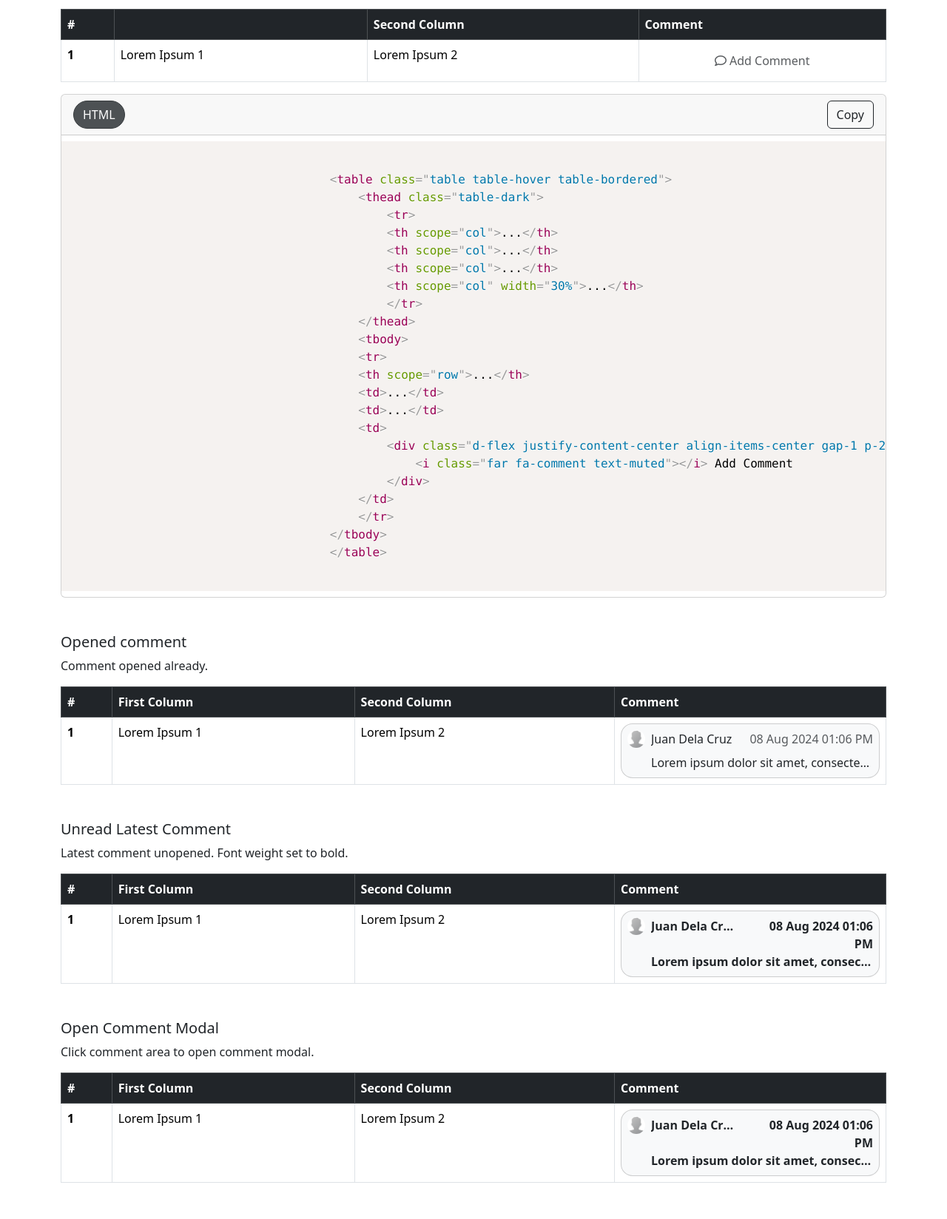
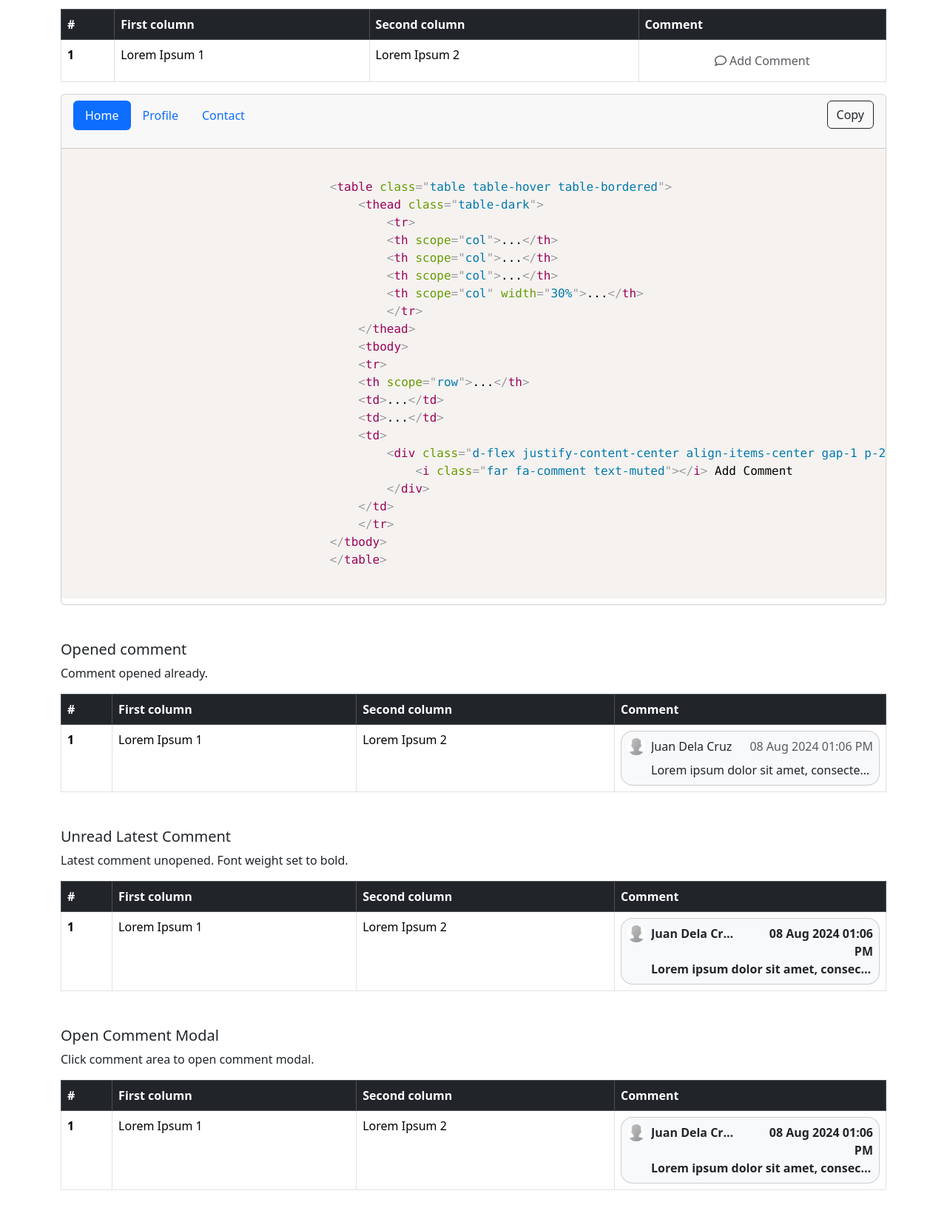
Before and after one commit to princegideon15/comment-thread-component, a website: page index.html in a window 1280 px wide. Shown: the part 180-1828 px from the top of the page at 74% size. Drawn offline with nearby package versions, Linux system fonts and the light colour scheme.

Commit message:
Updated no comment code preview

```diff
--- a/index.html
+++ b/index.html
@@ -21,8 +21,8 @@
             <thead class="table-dark">
                 <tr>
                 <th scope="col">#</th>
-                <th scope="col"></th>
-                <th scope="col">Second Column</th>
+                <th scope="col">First column</th>
+                <th scope="col">Second column</th>
                 <th scope="col" width="30%">Comment</th>
                 </tr>
             </thead>
@@ -42,29 +42,29 @@
 
 
 
-        <div class="tab-content" id="pills-tabContent">
-            <div class="tab-pane fade show active" id="a-html" role="tabpanel" aria-labelledby="a-html-tab">
         <div class="row">
             <div class="col">
                 <div class="card">
                     <div class="card-header">
-                                <ul class="nav nav-pills" id="pills-tab" role="tablist">
+                        <ul class="nav nav-pills mb-3" id="pills-tab" role="tablist">
                             <li class="nav-item" role="presentation">
-                                        <button class="btn btn-dark rounded-pill active" id="a-html-tab" data-bs-toggle="pill" data-bs-target="#a-html" type="button" role="tab" aria-controls="a-html" aria-selected="true">HTML</button>
-                                    </li>
-                                    <!-- <li class="nav-item" role="presentation">
-                                        <button class="nav-link" id="a-react-tab" data-bs-toggle="pill" data-bs-target="#a-react" type="button" role="tab" aria-controls="a-react" aria-selected="false">React.js</button>
+                                <button class="nav-link active" id="pills-a-html-tab" data-bs-toggle="pill" data-bs-target="#pills-a-html" type="button" role="tab" aria-controls="pills-a-html" aria-selected="true">Home</button>
                             </li>
                             <li class="nav-item" role="presentation">
-                                        <button class="nav-link" id="a-vue-tab" data-bs-toggle="pill" data-bs-target="#a-vue" type="button" role="tab" aria-controls="a-vue" aria-selected="false">Vue.js</button>
-                                    </li> -->
+                                <button class="nav-link" id="pills-a-react-tab" data-bs-toggle="pill" data-bs-target="#pills-a-react" type="button" role="tab" aria-controls="pills-a-react" aria-selected="false">Profile</button>
+                            </li>
+                            <li class="nav-item" role="presentation">
+                                <button class="nav-link" id="pills-a-vue-tab" data-bs-toggle="pill" data-bs-target="#pills-a-vue" type="button" role="tab" aria-controls="pills-a-vue" aria-selected="false">Contact</button>
+                            </li>
                             <li class="nav-item ms-auto">
-                                        <button class="btn btn-outline-dark" onclick="copyToClipboard('a-html-code', this)">Copy</button>
+                                <button class="btn btn-outline-dark" onclick="copyToClipboard(this)">Copy</button>
                             </li>
                             </ul>
                     </div>
-                            <div class="card-body p-0" id="a-html-code">
-                                <pre><code class="language-html">
+                    <div class="card-body p-0">
+                        <div class="tab-content" id="pills-tabContent">
+                            <div class="tab-pane fade active show" id="pills-a-html" role="tabpanel" aria-labelledby="pills-a-html-tab">
+                                <pre class="mt-0"><code class="language-html">
                                     &lt;table class="table table-hover table-bordered">
                                         &lt;thead class="table-dark">
                                             &lt;tr>
@@ -89,12 +89,8 @@
                                     &lt;/table>
                                 </code></pre>
                             </div>
-                        </div>
-                    </div>
-                </div>
-            </div>
-            <!-- <div class="tab-pane fade" id="a-react" role="tabpanel" aria-labelledby="a-react-tab">
-                <pre><code class="language-html">
+                            <div class="tab-pane fade" id="pills-a-react" role="tabpanel" aria-labelledby="pills-a-react-tab">
+                                <pre class="mt-0"><code class="language-html">
                                     import React from 'react';
                                     import './styles.css'; // Assuming you have a CSS file for styling
 
@@ -104,8 +100,8 @@
                                         &lt;thead>
                                             &lt;tr>
                                             &lt;th scope="col">#&lt;/th>
-                            &lt;th scope="col">First Column&lt;/th>
-                            &lt;th scope="col">Second Column&lt;/th>
+                                            &lt;th scope="col">First column&lt;/th>
+                                            &lt;th scope="col">Second column&lt;/th>
                                             &lt;th scope="col" width="30%">Comment&lt;/th>
                                             &lt;/tr>
                                         &lt;/thead>
@@ -128,15 +124,15 @@
                                     export default MyTable;
                                 </code></pre>
                             </div>
-            <div class="tab-pane fade" id="a-vue" role="tabpanel" aria-labelledby="a-vue-tab">
-                <code><pre class="language-html">
+                            <div class="tab-pane fade" id="pills-a-vue" role="tabpanel" aria-labelledby="pills-a-vue-tab">
+                                <pre class="mt-0"><code class="language-html">
                                     &lt;template>
                                         &lt;table class="table table-hover table-bordered">
                                         &lt;thead>
                                             &lt;tr>
                                             &lt;th scope="col">#&lt;/th>
-                              &lt;th scope="col">First Column&lt;/th>
-                              &lt;th scope="col">Second Column&lt;/th>
+                                            &lt;th scope="col">First column&lt;/th>
+                                            &lt;th scope="col">Second column&lt;/th>
                                             &lt;th scope="col" width="30%">Comment&lt;/th>
                                             &lt;/tr>
                                         &lt;/thead>
@@ -162,8 +158,12 @@
                                     &lt;style scoped>
                                     /* Add your table-specific styles here */
                                     &lt;/style>
-                </pre></code>
-            </div> -->
+                                </code></pre>
+                            </div>
+                        </div>
+                    </div>
+                </div>
+            </div>
         </div>
 
         <h5 class="mt-5">Opened comment</h5>
@@ -172,8 +172,8 @@
             <thead class="table-dark">
                 <tr>
                 <th scope="col">#</th>
-                <th scope="col">First Column</th>
-                <th scope="col">Second Column</th>
+                <th scope="col">First column</th>
+                <th scope="col">Second column</th>
                 <th scope="col" width="30%">Comment</th>
                 </tr>
             </thead>
@@ -216,8 +216,8 @@
             <thead class="table-dark">
                 <tr>
                 <th scope="col">#</th>
-                <th scope="col">First Column</th>
-                <th scope="col">Second Column</th>
+                <th scope="col">First column</th>
+                <th scope="col">Second column</th>
                 <th scope="col" width="30%">Comment</th>
                 </tr>
             </thead>
@@ -260,8 +260,8 @@
             <thead class="table-dark">
                 <tr>
                 <th scope="col">#</th>
-                <th scope="col">First Column</th>
-                <th scope="col">Second Column</th>
+                <th scope="col">First column</th>
+                <th scope="col">Second column</th>
                 <th scope="col" width="30%">Comment</th>
                 </tr>
             </thead>
@@ -464,8 +464,9 @@
 
     <script>
         // Function to copy the code block content
-        function copyToClipboard(divId, element) {
-            const preElement = document.getElementById(divId).querySelector('pre code');
+        function copyToClipboard(element) {
+            const activeTabPane = document.querySelector('.tab-pane.fade.active.show');
+            const preElement = document.getElementById(activeTabPane.id).querySelector('pre code');
             const codeText = preElement.textContent;
 
             const tempElement = document.createElement('textarea');
```
Lines whose indentation alone changed are shown as unchanged.
